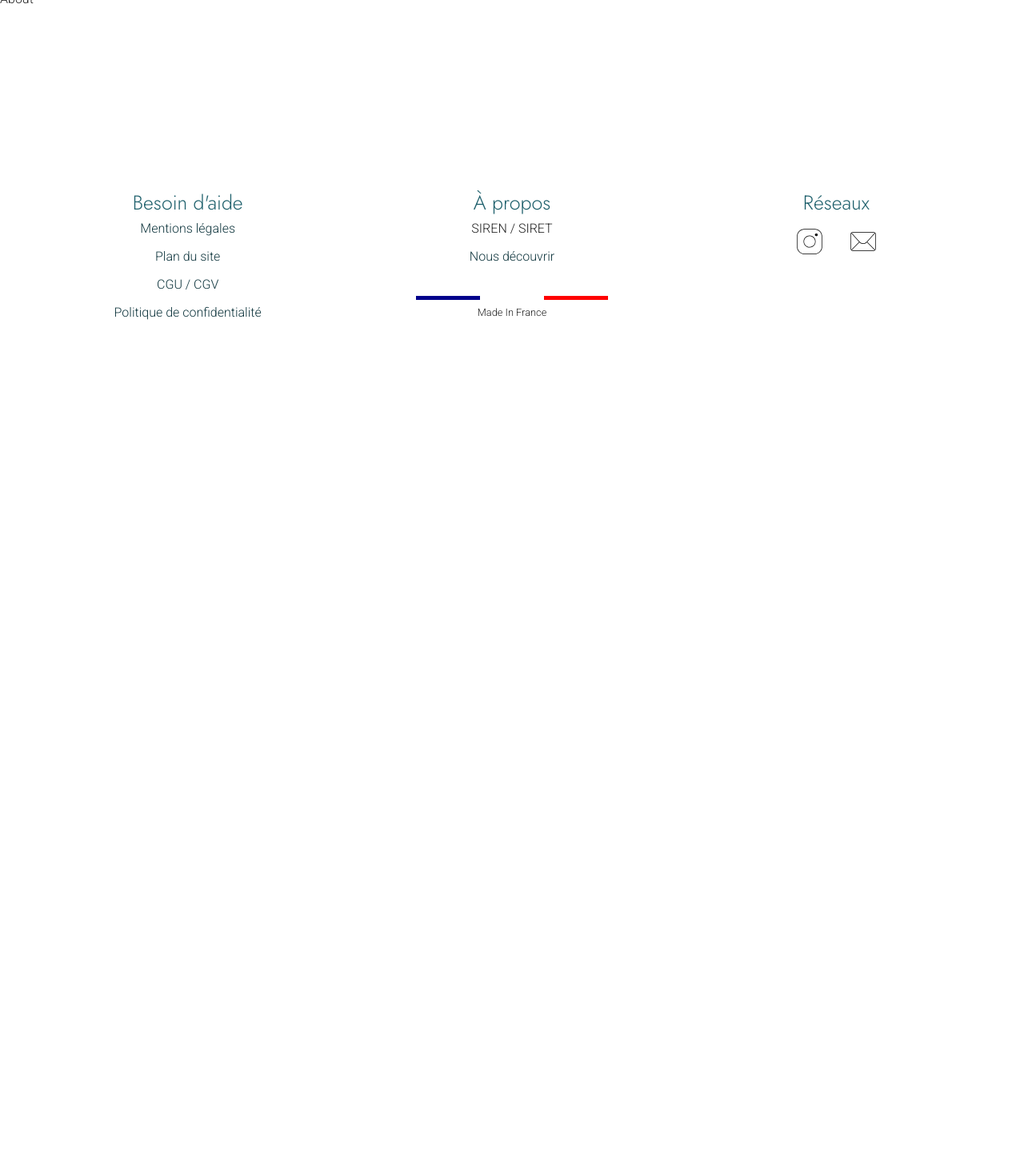
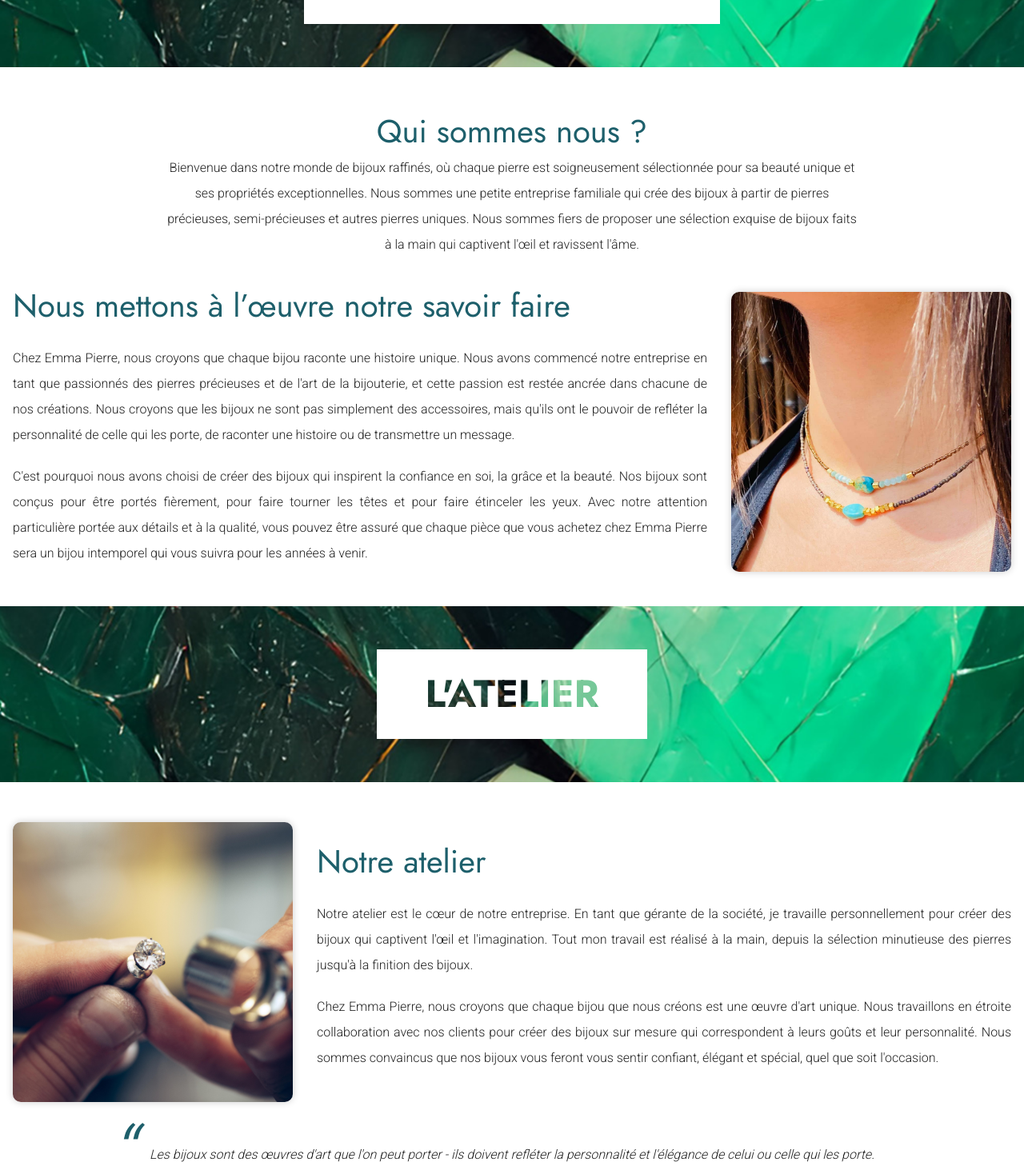
Before and after one commit to operdrix/emma-pierre-next, a Next.js app: page /about in a window 1280 px wide. Shown: the part 360-1823 px from the top of the page at 80% size. Before the commit the page ends 800 px from the top, so only its background shows below. Built offline with nearby package versions, Linux system fonts and the light colour scheme.

Commit message:
* chore(page.module.scss): update styles for the about page * feat(page.tsx): add content and styling for the about page * chore(variables.scss): add mixins for container and image styling

```diff
--- a/src/app/about/page.module.scss
+++ b/src/app/about/page.module.scss
@@ -1,3 +1,139 @@
-.container {
+@import "../variables.scss";
+
+.imgContainer {
+  position: relative;
+  height: 350px;
+  width: 100vw;
+
+  img {
+    object-fit: cover;
+  }
+
+  @media (min-width: 640px) {
+    width: auto;
+    aspect-ratio: 1/1;
+
+    img {
+      @include imageRadiusShadow;
+    }
+  }
 
 }
+
+.about {
+
+  margin-bottom: 50px;
+
+  .path {
+    @include container;
+    padding-top: 20px;
+    padding-bottom: 20px;
+  }
+
+  .banniere {
+    background-image: url("/img/greenstone.jpeg");
+    background-position: center;
+    width: 100%;
+    height: 220px;
+    display: flex;
+    align-items: center;
+    justify-content: center;
+    margin-bottom: 50px;
+
+    .rectangle {
+      background-color: white;
+      margin: auto;
+      padding: 20px 60px;
+
+      h1 {
+        background-image: url("/img/greenstone.jpeg");
+        background-position: center;
+        color: transparent;
+        background-clip: text;
+        -webkit-background-clip: text;
+        margin: 0;
+        text-transform: uppercase;
+        font-size: 48px;
+        font-weight: bold;
+      }
+    }
+
+
+  }
+
+  .aboutUs {
+    @include container;
+
+    display: flex;
+    flex-direction: column;
+    align-items: center;
+    width: 100%;
+    min-width: inherit;
+    margin: 30px auto;
+    text-align: justify;
+
+    @media (min-width: 640px) {
+      max-width: 900px;
+      text-align: center;
+    }
+  }
+
+  .texteImage {
+    @include container;
+
+    display: flex;
+    flex-direction: column-reverse;
+    gap: 30px;
+    text-align: left;
+    align-items: center;
+    margin: 30px auto;
+
+    @media (min-width: 640px) {
+      flex-direction: row;
+    }
+
+    .text p {
+      margin: 20px 0;
+      text-align: justify;
+    }
+
+    &.gauche {
+      @media (min-width: 640px) {
+        flex-direction: row-reverse;
+      }
+    }
+  }
+
+  .citation {
+    @include container;
+
+    margin: 50px auto;
+    padding-inline: 40px;
+    text-align: center;
+    font-style: italic;
+    position: relative;
+    font-size: 1.5rem;
+
+    p {
+      width: fit-content;
+      margin-inline: auto;
+
+      &::before {
+        content: "“";
+        font-size: 6rem;
+        color: #1d5f6b;
+        position: absolute;
+        transform: translate(-50px, 0);
+      }
+
+      &::after {
+        content: "”";
+        font-size: 6rem;
+        color: #1d5f6b;
+        position: absolute;
+        bottom: -60px;
+      }
+    }
+  }
+
+}
--- a/src/app/about/page.tsx
+++ b/src/app/about/page.tsx
@@ -1,9 +1,105 @@
 import React from 'react'
 import styles from './page.module.scss'
+import Link from 'next/link'
+import Image from 'next/image'
+import FeedInstagram from '@/components/feedInstagram/FeedInstagram'
 
 const About = () => {
   return (
-    <div className={styles.container}>About</div>
+    <>
+      <main className={styles.about}>
+        <nav className={styles.path}>
+          <h3><Link href="/">Accueil </Link> {`>`} <Link href="/about">A propos </Link></h3>
+        </nav>
+        <div className={styles.banniere}>
+          <div className={styles.rectangle}>
+            <h1>Notre histoire</h1>
+          </div>
+        </div>
+        <article className={styles.aboutUs}>
+          <h2>Qui sommes nous ?</h2>
+          <p>
+            Bienvenue dans notre monde de bijoux raffinés, où chaque pierre est soigneusement sélectionnée pour
+            sa beauté unique et
+            ses propriétés exceptionnelles. Nous sommes une petite entreprise familiale qui crée des bijoux à
+            partir de pierres
+            précieuses, semi-précieuses et autres pierres uniques. Nous sommes fiers
+            de proposer une
+            sélection exquise de bijoux faits à la main qui captivent l'œil et ravissent l'âme.
+          </p>
+        </article>
+        <article className={`${styles.texteImage} ${styles.droite}`}>
+          <div className={styles.text}>
+            <h2>Nous mettons à l’œuvre notre savoir faire</h2>
+            <p>
+              Chez Emma Pierre, nous croyons que chaque bijou raconte une histoire unique. Nous avons commencé
+              notre
+              entreprise en tant que passionnés des pierres précieuses et de l'art de la bijouterie, et cette
+              passion est restée
+              ancrée dans chacune de nos créations. Nous croyons que les bijoux ne sont pas simplement des
+              accessoires, mais qu'ils
+              ont le pouvoir de refléter la personnalité de celle qui les porte, de raconter une histoire ou
+              de transmettre un
+              message.
+            </p>
+            <p>
+              C'est pourquoi nous avons choisi de créer des bijoux qui inspirent la confiance en soi, la grâce
+              et la beauté. Nos
+              bijoux sont conçus pour être portés fièrement, pour faire tourner les têtes et pour faire
+              étinceler les yeux. Avec notre
+              attention particulière portée aux détails et à la qualité, vous pouvez être assuré que chaque
+              pièce que vous achetez
+              chez Emma Pierre sera un bijou intemporel qui vous suivra pour les années à venir.
+            </p>
+          </div>
+          <div className={styles.imgContainer}>
+            <Image src="/img/products/177249994_135493948551491_4508321744509230673_n.jpg" alt="image de collier" fill={true} />
+          </div>
+        </article>
+
+        <div className={styles.banniere}>
+          <div className={styles.rectangle}>
+            <h1>L'atelier</h1>
+          </div>
+        </div>
+
+        <article className={`${styles.texteImage} ${styles.gauche}`}>
+
+          <div className={styles.text}>
+            <h2>Notre atelier</h2>
+            <p>
+              Notre atelier est le cœur de notre entreprise. En tant que gérante de la société, je travaille personnellement pour créer des bijoux qui captivent l'œil et l'imagination. Tout mon travail est réalisé à la main, depuis la sélection minutieuse des pierres jusqu'à la finition des bijoux.
+            </p>
+            <p>
+              Chez Emma Pierre, nous croyons que chaque bijou que nous créons est une œuvre d'art unique. Nous travaillons en étroite collaboration avec nos clients pour créer des bijoux sur mesure qui correspondent à leurs goûts et leur personnalité. Nous sommes convaincus que nos bijoux vous feront vous sentir confiant, élégant et spécial, quel que soit l'occasion.
+            </p>
+          </div>
+          <div className={styles.imgContainer}>
+            <Image src="/img/atelier.jpeg" alt="image diamant sous une loupe" fill={true} />
+          </div>
+        </article>
+        <aside className={styles.citation}>
+          <p>
+            Les bijoux sont des œuvres d'art que l'on peut porter - ils doivent refléter la personnalité et l'élégance de celui ou celle qui les porte.
+          </p>
+        </aside>
+        <article className={`${styles.texteImage} ${styles.droite}`}>
+          <div className={styles.text}>
+            <h2>Votre satisfaction est notre priorité</h2>
+            <p>
+              Chez Emma Pierre, votre satisfaction est notre priorité absolue. Nous comprenons que chaque client est unique, c'est pourquoi nous travaillons en étroite collaboration avec vous pour comprendre vos besoins et vos préférences en matière de bijoux. Nous nous engageons à offrir un service client exceptionnel et à vous fournir des bijoux de qualité supérieure qui répondent à vos attentes.
+            </p>
+            <p>
+              Si, pour une raison quelconque, vous n'êtes pas entièrement satisfait de votre achat, nous ferons tout notre possible pour rectifier la situation. Nous croyons en la satisfaction de nos clients à 100%, et nous nous engageons à créer des bijoux qui vous feront vous sentir exceptionnel à chaque fois que vous les portez.
+            </p>
+          </div>
+          <div className={styles.imgContainer}>
+            <Image src="/img/satisfaction.jpeg" alt="image de collier dans la main" fill={true} />
+          </div>
+        </article>
+      </main>
+      <FeedInstagram />
+    </>
   )
 }
 
--- a/src/app/variables.scss
+++ b/src/app/variables.scss
@@ -13,6 +13,13 @@
 @mixin container {
   width: 100%;
   max-width: 1400px;
-  margin: 0 auto;
-  padding: 0 1rem;
+  margin-left: auto;
+  margin-right: auto;
+  padding-right: 1rem;
+  padding-left: 1rem;
 }
+
+@mixin imageRadiusShadow {
+  border-radius: 10px;
+  box-shadow: 0px 0px 10px rgba(0, 0, 0, 0.2);
+}
```
